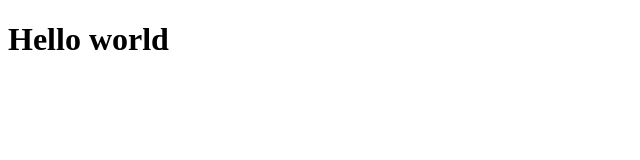
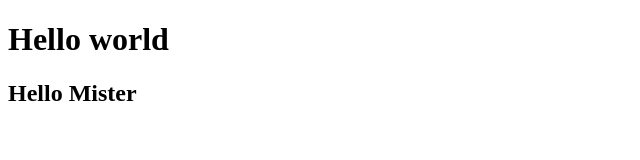
Before and after one commit to AntonChernichkin/Les009, a plain HTML site: page index.html in a window 1280 px wide. Shown: the whole page, without its empty margins (0-640 px from the left). Drawn offline with Linux system fonts and the light colour scheme.

Commit message:
Added h2 teg

```diff
--- a/index.html
+++ b/index.html
@@ -8,6 +8,7 @@
 </head>
 <body>
     <h1>Hello world</h1>
+    <h2>Hello Mister</h2>
     <script src="js/script.js"></script>
 </body>
 </html>
```
